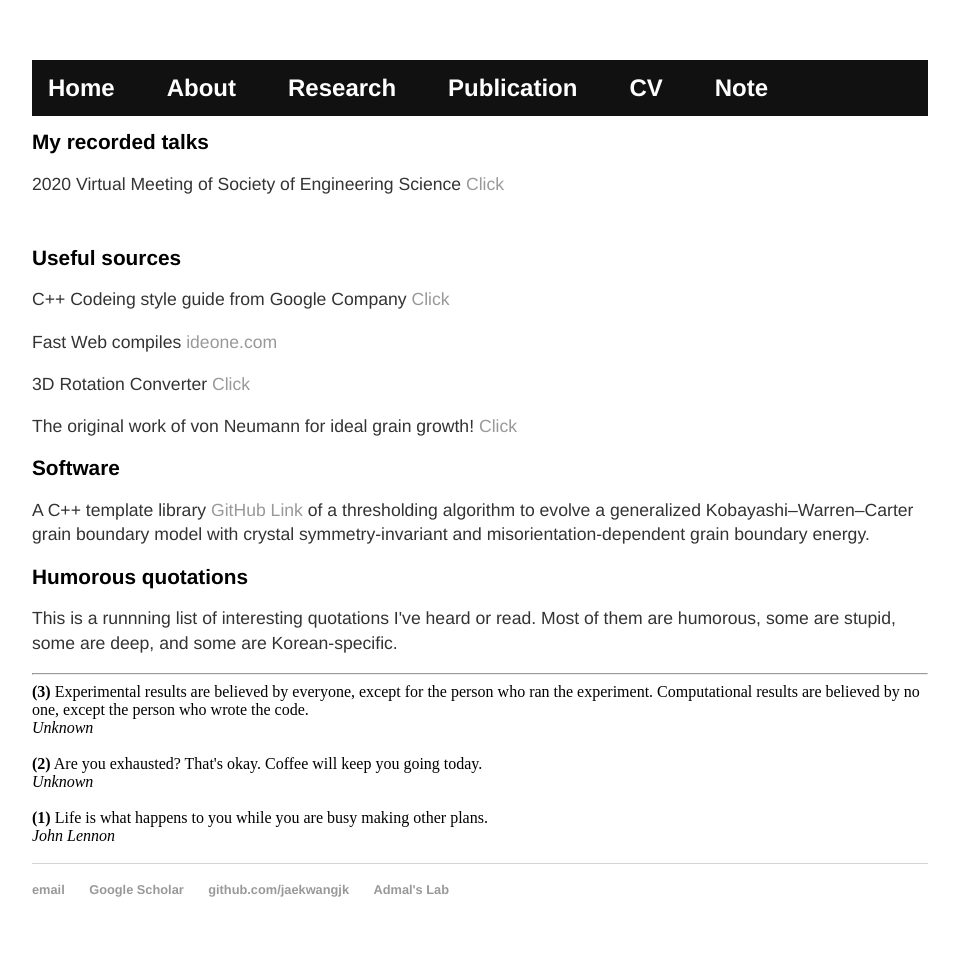
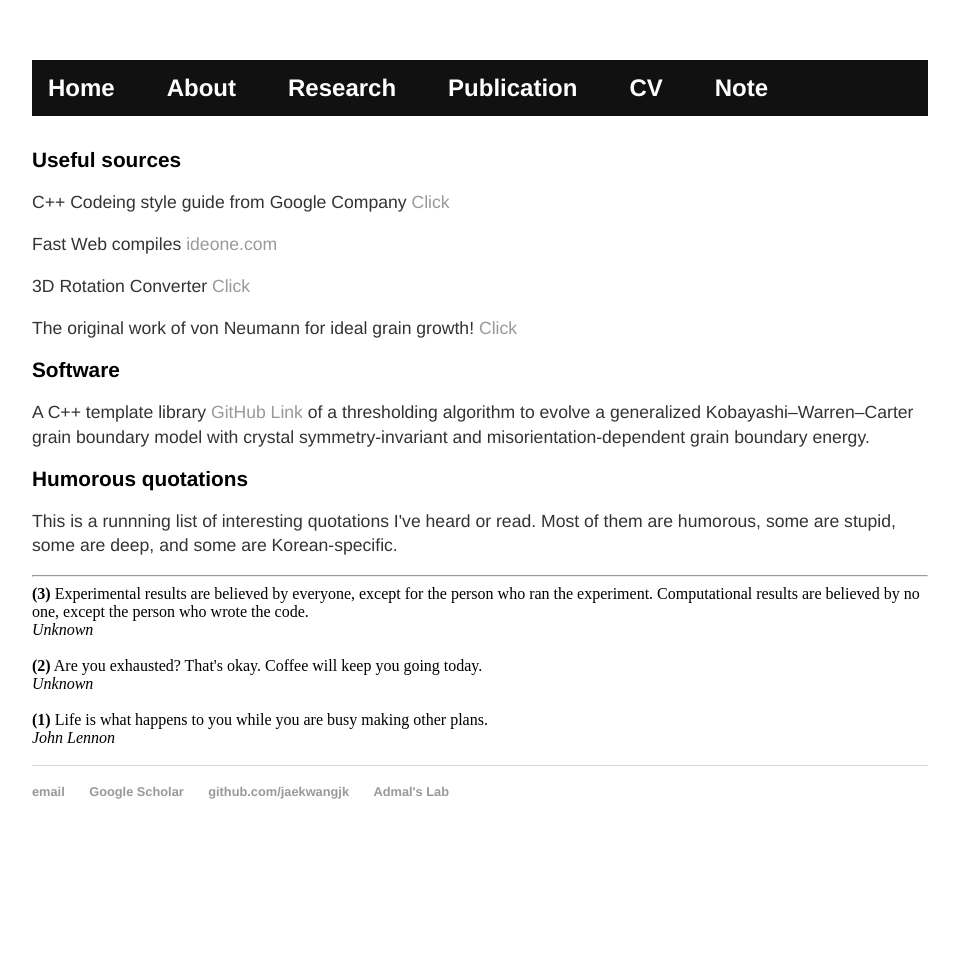
Before and after one commit to jaekwangjk/jaekwangjk.github.io, a Jekyll site: the page built from note.html, in a window 1280 px wide. Shown: the whole page, without its empty margins (160-1119 px from the left). Built offline with Jekyll 4.4.1, drawn with Linux system fonts in a browser that asks for light colours; after the commit the page ends 900 px from its top, so only the background shows below that.

Commit message:
delte video

```diff
--- a/note.html
+++ b/note.html
@@ -4,10 +4,7 @@ title: Jaekwang Kim
 ---
 <div class="blurb">
 
-	<h1>My recorded talks</h1>
-	<p>
-	2020 Virtual Meeting of Society of Engineering Science <a class="two" href="https://youtu.be/TbWCXfP03k8">Click</a>
-	</p>
+
 
 	<br>
 
```
